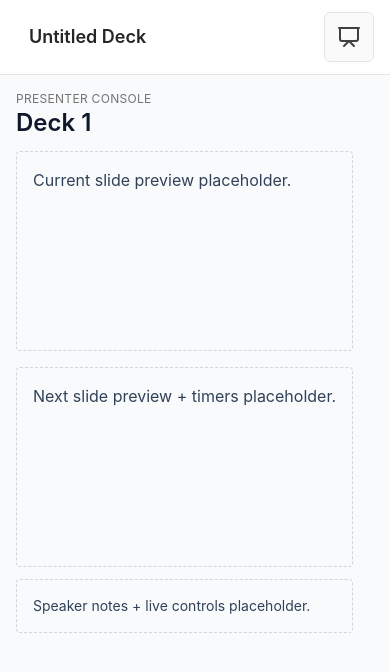
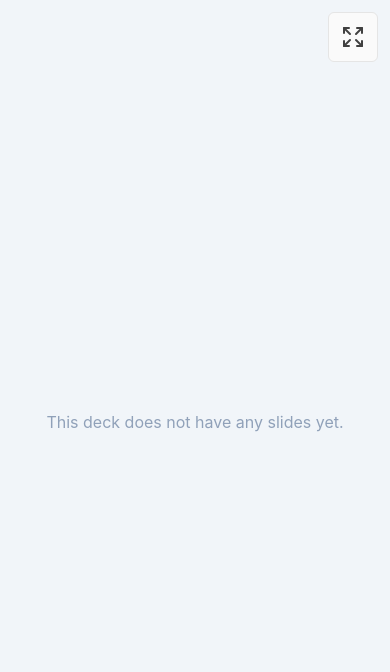
Before and after one commit to ahixon/basic-slide-editor, a React (Vite) app: page /decks/1/presenter in a window 390 px wide. Shown: the top 672 px of the page. Built offline with nearby package versions, Linux system fonts and the light colour scheme.

Commit message:
add presenter route

```diff
--- a/src/components/SlideCanvas.tsx
+++ b/src/components/SlideCanvas.tsx
@@ -8,14 +8,22 @@ type SlideCanvasProps = {
   scale?: number
   className?: string
   style?: CSSProperties
+  rounded?: boolean
 }
-export function SlideCanvas({ slide, scale = 1, className = '', style }: SlideCanvasProps) {
+export function SlideCanvas({
+  slide,
+  scale = 1,
+  className = '',
+  style,
+  rounded = true,
+}: SlideCanvasProps) {
   const scaledWidth = SLIDE_BASE_WIDTH * scale
   const scaledHeight = SLIDE_BASE_HEIGHT * scale
+  const roundedShellClass = rounded ? 'rounded-[32px] shadow-inner' : ''
 
   return (
     <article
-      className={`slide-canvas relative overflow-hidden rounded-[32px] bg-white text-left text-slate-900 shadow-inner ${className}`}
+      className={`slide-canvas relative overflow-hidden ${roundedShellClass} bg-white text-left text-slate-900 ${className}`}
       style={{
         width: scaledWidth,
         height: scaledHeight,
@@ -35,7 +43,9 @@ export function SlideCanvas({ slide, scale = 1, className = '', style }: SlideCa
           <SlideObject key={object.id} object={object} />
         ))}
         {!slide.objects.length && (
-          <div className="absolute inset-0 flex items-center justify-center rounded-2xl border-2 border-dashed border-slate-200 text-xl font-semibold uppercase tracking-wide text-slate-300">
+          <div
+            className={`absolute inset-0 flex items-center justify-center border-2 border-dashed border-slate-200 text-xl font-semibold uppercase tracking-wide text-slate-300 ${rounded ? 'rounded-2xl' : ''}`}
+          >
             Drop objects to start designing
           </div>
         )}
--- a/src/index.css
+++ b/src/index.css
@@ -50,6 +50,5 @@ body {
   height: 1080px;
   position: relative;
   transform-origin: top left;
-  border-radius: 0.5rem;
   background-color: #fff;
 }
--- a/src/routes/__root.tsx
+++ b/src/routes/__root.tsx
@@ -1,13 +1,23 @@
-import { createRootRoute, Outlet } from '@tanstack/react-router'
+import { createRootRoute, Outlet, useRouterState } from '@tanstack/react-router'
 
 import { DeckNavigationFrame } from '../components/DeckNavigationFrame'
 
-const RootLayout = () => (
-  <DeckNavigationFrame>
+const RootLayout = () => {
+  const isPresenterRoute = useRouterState({
+    select: (state) => state.matches.some((match) => match.routeId === '/decks/$deckId/presenter'),
+  })
+
+  const content = (
     <main className="flex flex-1 overflow-hidden">
       <Outlet />
     </main>
-  </DeckNavigationFrame>
-)
+  )
+
+  if (isPresenterRoute) {
+    return content
+  }
+
+  return <DeckNavigationFrame>{content}</DeckNavigationFrame>
+}
 
 export const Route = createRootRoute({ component: RootLayout })
--- a/src/routes/decks/$deckId.presenter.tsx
+++ b/src/routes/decks/$deckId.presenter.tsx
@@ -1,31 +1,159 @@
 import { createFileRoute } from '@tanstack/react-router'
+import { useCallback, useEffect, useMemo, useRef, useState } from 'react'
+
+import { SlideCanvas } from '../../components/SlideCanvas'
+import { SLIDE_BASE_HEIGHT, SLIDE_BASE_WIDTH } from '../../components/slideDimensions'
+import type { Deck, Slide } from '../../features/decks/editorState'
+import { getDeck } from '../../features/decks/editorState'
+import { Expand } from 'lucide-react'
+
+type PresenterLoaderData = {
+  deckId: string
+  deck: Deck
+}
 
 export const Route = createFileRoute('/decks/$deckId/presenter')({
+  loader: ({ params }): PresenterLoaderData => {
+    const deck =
+      getDeck(params.deckId) ?? {
+        id: params.deckId,
+        title: 'Untitled Deck',
+        slides: [],
+      }
+
+    return {
+      deckId: params.deckId,
+      deck,
+    }
+  },
   component: PresenterConsole,
 })
 
 function PresenterConsole() {
-  const { deckId } = Route.useParams()
+  const { deck, deckId } = Route.useLoaderData() as PresenterLoaderData
+  const slides = deck.slides ?? []
+  const resetKey = `${deckId}:${slides.map((slide) => slide.id).join('|')}`
 
+  return <PresenterStage key={resetKey} slides={slides} />
+}
+
+type PresenterStageProps = {
+  slides: Slide[]
+}
+
+function PresenterStage({ slides }: PresenterStageProps) {
+  const [activeIndex, setActiveIndex] = useState(0)
+  const stageRef = useRef<HTMLDivElement | null>(null)
+  const [stageSize, setStageSize] = useState({ width: 0, height: 0 })
+  const [isFullscreen, setIsFullscreen] = useState(() => Boolean(document.fullscreenElement))
+
+  useEffect(() => {
+    const node = stageRef.current
+    if (!node) return
+
+    const measure = () => {
+      const rect = node.getBoundingClientRect()
+      setStageSize({ width: rect.width, height: rect.height })
+    }
+
+    measure()
+
+    if (typeof ResizeObserver === 'undefined') {
+      window.addEventListener('resize', measure)
+      return () => window.removeEventListener('resize', measure)
+    }
+
+    const observer = new ResizeObserver(() => measure())
+    observer.observe(node)
+
+    return () => observer.disconnect()
+  }, [])
+
+  const handleAdvance = useCallback(() => {
+    if (!slides.length) return
+    setActiveIndex((prev) => Math.min(prev + 1, slides.length - 1))
+  }, [slides.length])
+
+  const handleRetreat = useCallback(() => {
+    if (!slides.length) return
+    setActiveIndex((prev) => Math.max(prev - 1, 0))
+  }, [slides.length])
+
+  useEffect(() => {
+    const handleKeyDown = (event: KeyboardEvent) => {
+      if (!slides.length) return
+
+      const key = event.key
+      const advanceKeys = key === 'ArrowRight' || key === 'ArrowDown'
+      const retreatKeys = key === 'ArrowLeft' || key === 'ArrowUp'
+      const spaceKey = key === ' ' || key === 'Spacebar'
+
+      if (advanceKeys || spaceKey) {
+        event.preventDefault()
+        handleAdvance()
+        return
+      }
+
+      if (retreatKeys) {
+        event.preventDefault()
+        handleRetreat()
+      }
+    }
+
+    window.addEventListener('keydown', handleKeyDown)
+    return () => window.removeEventListener('keydown', handleKeyDown)
+  }, [handleAdvance, handleRetreat, slides.length])
+
+  useEffect(() => {
+    const handleFullscreenChange = () => {
+      setIsFullscreen(Boolean(document.fullscreenElement))
+    }
+
+    document.addEventListener('fullscreenchange', handleFullscreenChange)
+    return () => document.removeEventListener('fullscreenchange', handleFullscreenChange)
+  }, [])
+
+  const handleEnterFullscreen = useCallback(() => {
+    const element = stageRef.current
+    if (!element || document.fullscreenElement) return
+    element.requestFullscreen().catch(() => {
+      // ignore failures
+    })
+  }, [])
+
+  const slideScale = useMemo(() => {
+    if (!stageSize.width || !stageSize.height) {
+      return 0.5
+    }
+    const widthRatio = stageSize.width / SLIDE_BASE_WIDTH
+    const heightRatio = stageSize.height / SLIDE_BASE_HEIGHT
+    const nextScale = Math.min(widthRatio, heightRatio)
+    return Number.isFinite(nextScale) && nextScale > 0 ? nextScale : 0.5
+  }, [stageSize])
+
+  const activeSlide = slides[activeIndex]
   return (
-    <section className="space-y-3 bg-slate-50 p-4 dark:bg-slate-950">
-      <header>
-        <p className="text-xs uppercase tracking-wide text-neutral-500 dark:text-neutral-400">
-          Presenter Console
-        </p>
-        <h1 className="text-2xl font-semibold text-slate-900 dark:text-slate-100">Deck {deckId}</h1>
-      </header>
-      <div className="grid gap-4 md:grid-cols-2">
-        <div className="min-h-[200px] rounded border border-dashed border-neutral-300 p-4 text-slate-700 dark:border-slate-700 dark:text-slate-300">
-          Current slide preview placeholder.
+    <div className="relative min-h-screen w-full bg-slate-100">
+      {!isFullscreen && (
+        <div className="pointer-events-none absolute inset-x-0 top-0 z-20 flex justify-end p-3">
+          <button
+            type="button"
+            onClick={handleEnterFullscreen}
+            className="pointer-events-auto inline-flex items-center gap-2 rounded-md border border-neutral-200 bg-neutral-50 px-3 py-3 text-sm font-semibold text-neutral-700 transition hover:border-sky-300 dark:border-slate-700 dark:bg-slate-800 dark:text-slate-100 dark:hover:border-sky-500"
+          >
+            <Expand />
+          </button>
         </div>
-        <div className="min-h-[200px] rounded border border-dashed border-neutral-300 p-4 text-slate-700 dark:border-slate-700 dark:text-slate-300">
-          Next slide preview + timers placeholder.
-        </div>
+      )}
+      <div ref={stageRef} className="flex min-h-screen w-full items-center justify-center">
+        {activeSlide ? (
+          <SlideCanvas slide={activeSlide} scale={slideScale} rounded={false} />
+        ) : (
+          <div className="text-center text-slate-400">
+            This deck does not have any slides yet.
+          </div>
+        )}
       </div>
-      <div className="rounded border border-dashed border-neutral-300 p-4 text-sm text-slate-700 dark:border-slate-700 dark:text-slate-300">
-        Speaker notes + live controls placeholder.
-      </div>
-    </section>
+    </div>
   )
 }
```
